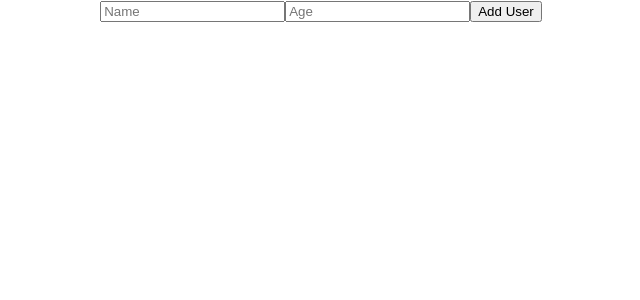
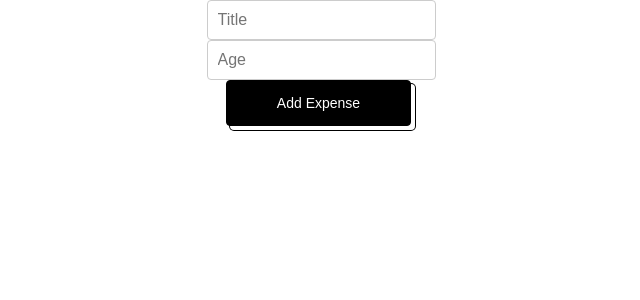
Before and after one commit to BaraaNazar/Expeses-Calculator, a React (Create React App) app: page / in a window 1280 px wide. Shown: the top 300 px of the page, without its empty margins (319-959 px from the left). Built offline with nearby package versions, Linux system fonts and the light colour scheme.

Commit message:
creating components folder and make each component with its own folder

```diff
--- a/src/App.js
+++ b/src/App.js
@@ -1,40 +1,10 @@
-
-import { useState } from 'react';
-import './App.css';
+import ExpenseForm from '../src/components/ExpenseForm/ExpenseForm.jsx';
 
 function App() {
-  const [name, setName] = useState("")
-  const [age, setAge] = useState("")
-  const [users, setUsers]=useState([])
 
-  const handleNameChange = (event)=>{
-    setName(event.target.value)
-  }
-  const handleAgeChange = (event) => {
-    setAge(event.target.value);
-  };
-  const handleAddUser = () => {
-    const newUser = {
-      name: name,
-      age: age
-    };
-    setUsers([...users, newUser]);
-    setName('');
-    setAge('');
-  };
   return (
     <div className="App">
-      <input type="text" placeholder='Name' value={name} onChange={handleNameChange}/>
-      <input type="number" placeholder='Age' value={age} onChange={handleAgeChange}/>
-      <button type='submit' onClick={handleAddUser}>Add User</button>
-
-      <ul>
-        {users.map((user, index) => (
-          <li key={index}>
-            Name: {user.name}, Age: {user.age}
-          </li>
-        ))}
-      </ul>
+      <ExpenseForm/>
     </div>
   );
 }
--- /dev/null
+++ b/src/components/AddExpenseButton/AddExpenseButton.jsx
@@ -0,0 +1,10 @@
+import React from 'react'
+import "./style.css"
+
+function AddExpenseButton({handleAddUser}) {
+  return (
+<button type='submit' onClick={handleAddUser} class="button-50">Add Expense</button>
+  )
+}
+
+export default AddExpenseButton
--- /dev/null
+++ b/src/components/AddExpenseButton/style.css
@@ -0,0 +1,55 @@
+
+.button-50 {
+  appearance: button;
+  background-color: #000;
+  background-image: none;
+  border: 1px solid #000;
+  border-radius: 4px;
+  box-shadow: #fff 4px 4px 0 0,#000 4px 4px 0 1px;
+  box-sizing: border-box;
+  color: #fff;
+  cursor: pointer;
+  display: inline-block;
+  font-family: ITCAvantGardeStd-Bk,Arial,sans-serif;
+  font-size: 14px;
+  font-weight: 400;
+  line-height: 20px;
+  margin: 0 5px 10px 0;
+  overflow: visible;
+  padding: 12px 40px;
+  text-align: center;
+  text-transform: none;
+  touch-action: manipulation;
+  user-select: none;
+  -webkit-user-select: none;
+  vertical-align: middle;
+  white-space: nowrap;
+}
+
+.button-50:focus {
+  text-decoration: none;
+}
+
+.button-50:hover {
+  text-decoration: none;
+}
+
+.button-50:active {
+  box-shadow: rgba(0, 0, 0, .125) 0 3px 5px inset;
+  outline: 0;
+}
+
+.button-50:not([disabled]):active {
+  box-shadow: #fff 2px 2px 0 0, #000 2px 2px 0 1px;
+  transform: translate(2px, 2px);
+}
+
+@media (min-width: 768px) {
+  .button-50 {
+    padding: 12px 50px;
+  }
+}
+
+.padding{
+    padding: 10px;
+}
--- /dev/null
+++ b/src/components/ExpenseForm/ExpenseForm.jsx
@@ -0,0 +1,42 @@
+import { useState } from 'react';
+import AddExpenseButton from '../AddExpenseButton/AddExpenseButton';
+import InputExpense from '../InputExpense.jsx/InputExpense';
+import "./style.css"
+
+function ExpenseForm() {
+  const [name, setName] = useState("")
+  const [age, setAge] = useState("")
+  const [users, setUsers]=useState([])
+
+  const handleNameChange = (event)=>{
+    setName(event.target.value)
+  }
+  const handleAgeChange = (event) => {
+    setAge(event.target.value);
+  };
+  const handleAddUser = () => {
+    const newUser = {
+      name: name,
+      age: age
+    };
+    setUsers([...users, newUser]);
+    setName('');
+    setAge('');
+  };
+  return (
+    <div className="flex">
+      <InputExpense handleNameChange={handleNameChange} />
+      <input type="number" placeholder='Age' value={age} onChange={handleAgeChange}/>
+      <AddExpenseButton handleAddUser={handleAddUser}/>
+      <ul>
+        {users.map((user, index) => (
+          <li key={index}>
+            Name: {user.name}, Age: {user.age}
+          </li>
+        ))}
+      </ul>
+    </div>
+  );
+}
+
+export default ExpenseForm;
--- /dev/null
+++ b/src/components/ExpenseForm/style.css
@@ -0,0 +1,6 @@
+.flex{
+    display: flex;
+    flex-direction: column;
+    justify-content: center;
+    align-items: center;
+}
--- /dev/null
+++ b/src/components/InputExpense.jsx/InputExpense.jsx
@@ -0,0 +1,12 @@
+import React from 'react'
+import "./style.css"
+
+function InputExpense({handleNameChange}) {
+  return (
+    <div>
+  <input type="text" class="input" placeholder="Title" onChange={handleNameChange}/>
+    </div>
+  )
+}
+
+export default InputExpense
--- /dev/null
+++ b/src/components/InputExpense.jsx/style.css
@@ -0,0 +1,19 @@
+input {
+    padding: 10px;
+    border: 1px solid #ccc;
+    border-radius: 4px;
+    font-size: 16px;
+  }
+
+  /* Styling when the input element is focused */
+  input:focus {
+    outline: none;
+    border-color: #0099ff;
+    box-shadow: 0 0 5px #0099ff;
+  }
+
+  /* Styling when the input element is disabled */
+  input:disabled {
+    background-color: #f5f5f5;
+    cursor: not-allowed;
+  }
```
